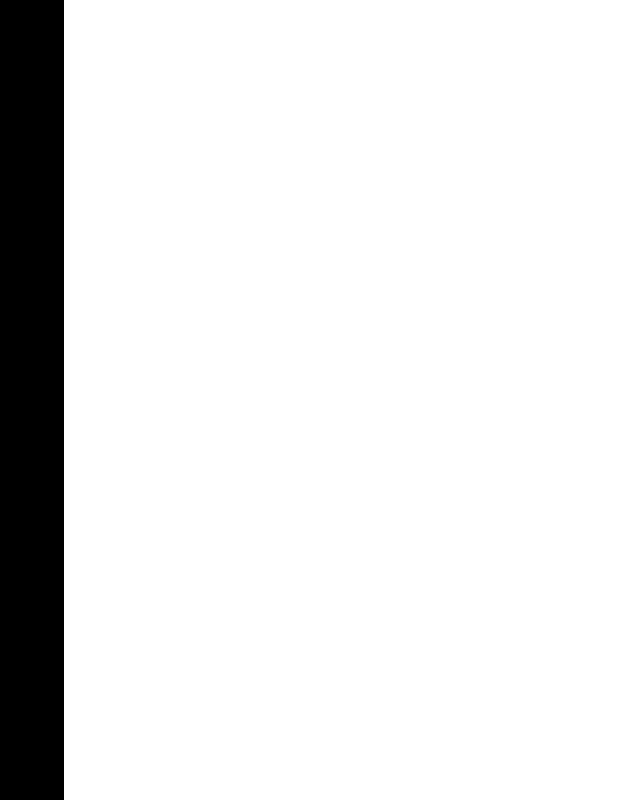
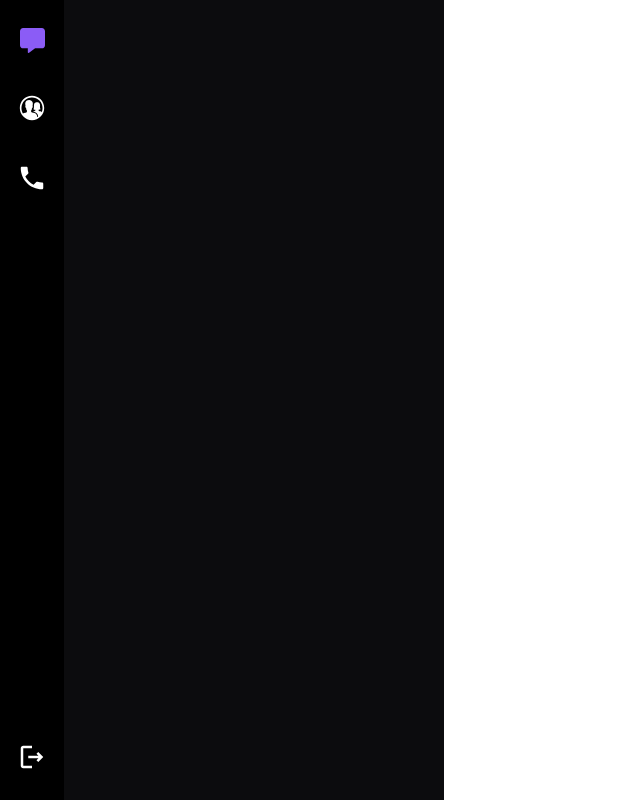
Before and after one commit to Mhassan0001/Realtime-socket-chat-frontend, a React (Vite) app: page /dashboard in a window 1280 px wide. Shown: the whole page, without its empty margins (0-640 px from the left). Built offline with nearby package versions, Linux system fonts and the light colour scheme; sample sign-in values are in the browser's storage.

Commit message:
WIP: dashboard UI updates

```diff
--- a/src/components/Dashboard.jsx
+++ b/src/components/Dashboard.jsx
@@ -1,13 +1,29 @@
 import React from "react";
 import { FaMessage } from "react-icons/fa6";
-
+import { IoIosContacts } from "react-icons/io";
+import { IoMdCall } from "react-icons/io";
+import { MdOutlineLogout } from "react-icons/md";
 const Dashboard = () => {
   return (
     <>
       <div className="grid grid-cols-[4rem_23.75rem_52.25rem] min-h-screen ">
-        <div className= " bg-black ">
+        <div className=" bg-black flex  flex-col items-center gap-10 h-full py-7 ">
+          <div className="x">
+            <FaMessage size={25} className="text-[#8B5CF6]" />
+          </div>
+          <div>
+            <IoIosContacts size={30} className="text-white" />
+          </div>
+          <div className="">
+            <IoMdCall size={30} className="text-white " />
+          </div>
 
+          <div className="mt-auto">
+            <MdOutlineLogout size={30} className="text-white " />
+          </div>
         </div>
+
+        <div className="bg-[#0C0C0E]"></div>
       </div>
     </>
   );
--- a/src/index.css
+++ b/src/index.css
@@ -155,11 +155,9 @@ input:-webkit-autofill {
 
 .sp {
   letter-spacing: 0.5px;
-
 }
 
 .text-heading-l2 {
-
   /* font-weight: bold; */
   font-size: 80px;
   /* line-height: 80px; */
@@ -170,3 +168,7 @@ input:-webkit-autofill {
 .h-custom-login1 {
   height: 5rem !important;
 }
+
+.x {
+  color: blue;
+}
```
